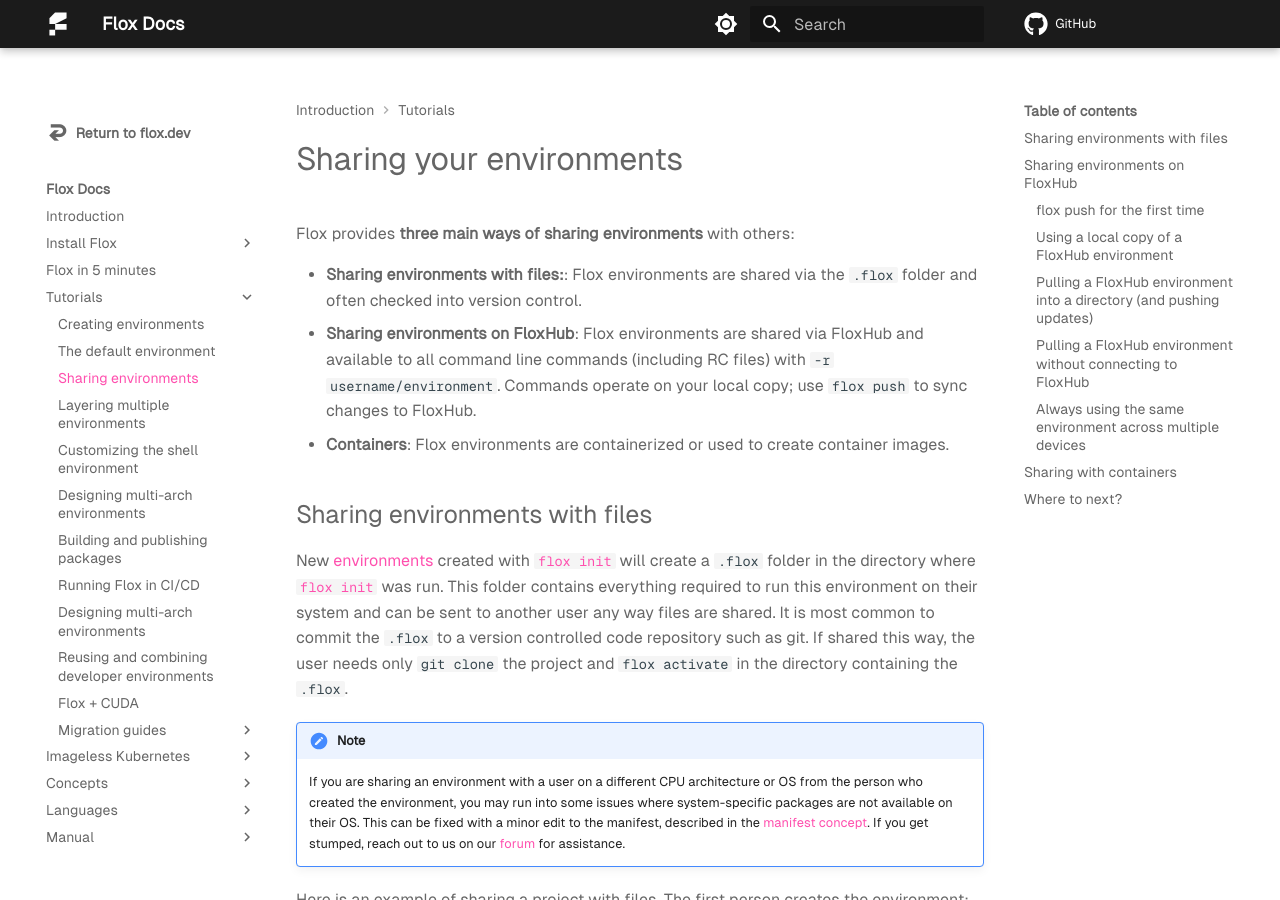
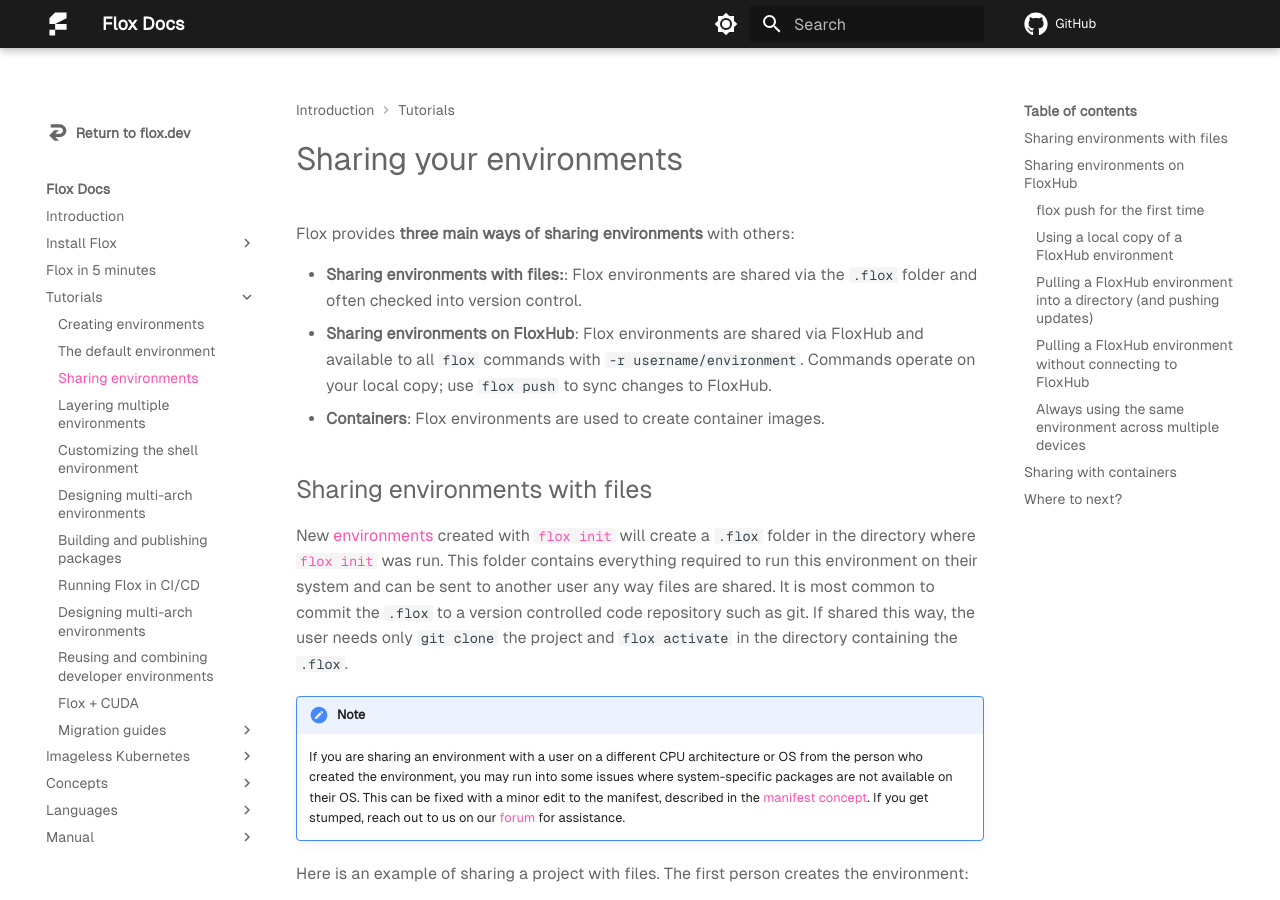
Before and after one commit to flox/floxdocs, an MkDocs documentation site: the page built from docs/tutorials/sharing-environments.md, in a window 1280 px wide and 900 px high. Built offline with MkDocs 1.6.1 and Material for MkDocs 9.7.7, drawn with Linux system fonts in a browser that asks for light colours; plug-ins that fetch from the network failed and are left out; comment, search, counter and statistics services are not loaded.

Commit message:
docs(sharing): wording improvement
The current phrasing is redundant

```diff
--- a/docs/tutorials/sharing-environments.md
+++ b/docs/tutorials/sharing-environments.md
@@ -8,8 +8,8 @@
 Flox provides **three main ways of sharing environments** with others:
 
 - **Sharing environments with files:**: Flox environments are shared via the `.flox` folder and often checked into version control.
-- **Sharing environments on FloxHub**: Flox environments are shared via FloxHub and available to all command line commands (including RC files) with `-r username/environment`. Commands operate on your local copy; use `flox push` to sync changes to FloxHub.
-- **Containers**: Flox environments are containerized or used to create container images.
+- **Sharing environments on FloxHub**: Flox environments are shared via FloxHub and available to all `flox` commands with `-r username/environment`. Commands operate on your local copy; use `flox push` to sync changes to FloxHub.
+- **Containers**: Flox environments are used to create container images.
 
 ## Sharing environments with files
 
```
